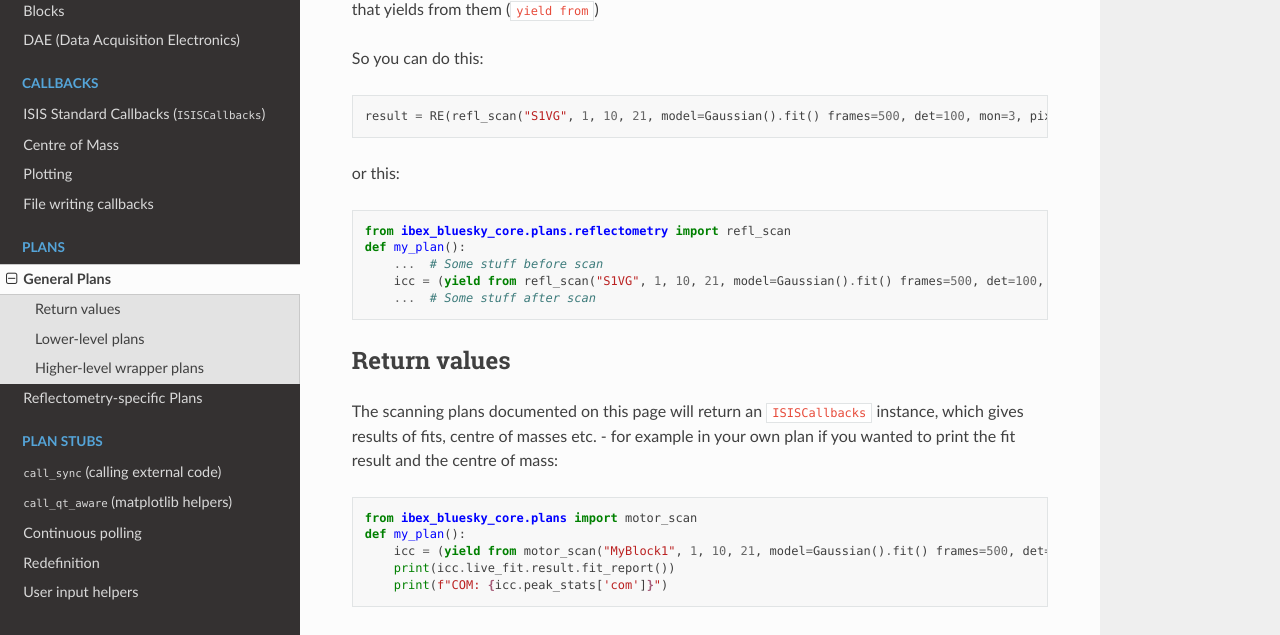
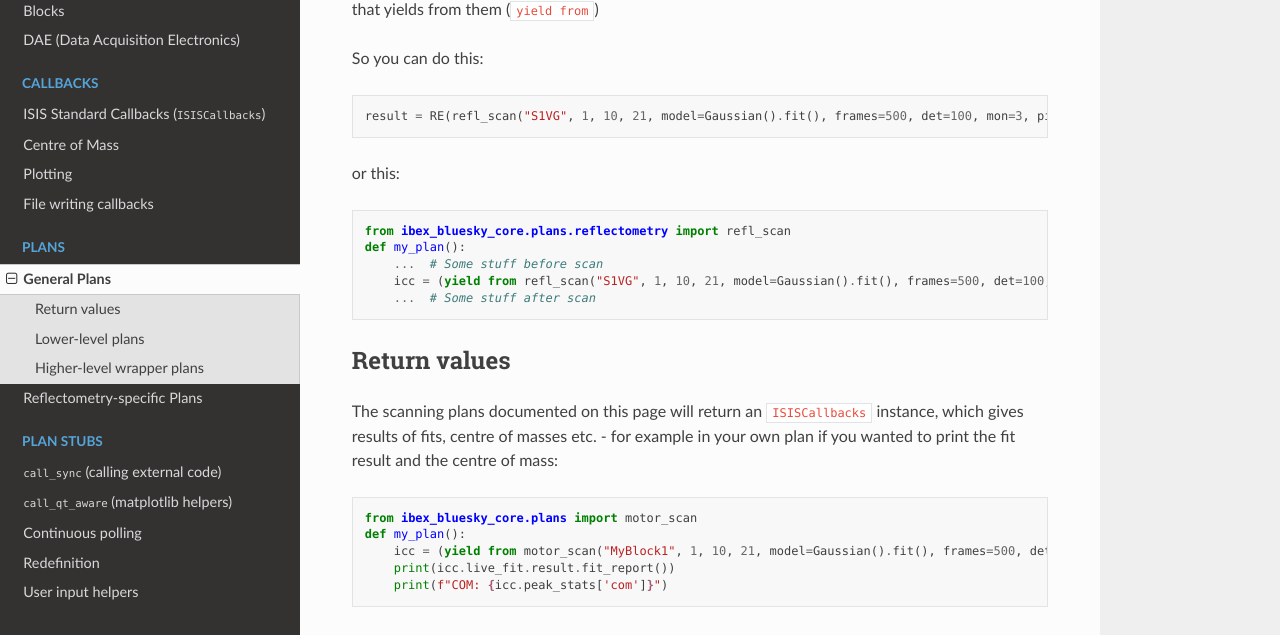
Before and after one commit to ISISComputingGroup/ibex_bluesky_core, a Sphinx documentation site: the page built from doc/plans/plans.md, in a window 1280 px wide and 900 px high. Shown: the part 260-895 px from the top of the window. Built offline with Sphinx 7.4.7 and the Read the Docs theme 3.1.0, drawn with Linux system fonts in a browser that asks for light colours; pages that are not in the unit, such as notebooks, are missing from menus.

````diff
--- a/doc/plans/plans.md
+++ b/doc/plans/plans.md
@@ -7,7 +7,7 @@ All of these plans can be used directly by the RunEngine (`RE()`) or within a wr
 So you can do this:
 
 ```python
-result = RE(refl_scan("S1VG", 1, 10, 21, model=Gaussian().fit() frames=500, det=100, mon=3, pixel_range=6, periods=True, save_run=False))
+result = RE(refl_scan("S1VG", 1, 10, 21, model=Gaussian().fit(), frames=500, det=100, mon=3, pixel_range=6, periods=True, save_run=False))
 ```
 
 or this:
@@ -16,7 +16,7 @@ or this:
 from ibex_bluesky_core.plans.reflectometry import refl_scan
 def my_plan():
     ...  # Some stuff before scan
-    icc = (yield from refl_scan("S1VG", 1, 10, 21, model=Gaussian().fit() frames=500, det=100, mon=3, pixel_range=6, periods=True, save_run=False))
+    icc = (yield from refl_scan("S1VG", 1, 10, 21, model=Gaussian().fit(), frames=500, det=100, mon=3, pixel_range=6, periods=True, save_run=False))
     ...  # Some stuff after scan
 ```
 
@@ -27,7 +27,7 @@ The scanning plans documented on this page will return an [`ISISCallbacks`](ibex
 ```python
 from ibex_bluesky_core.plans import motor_scan
 def my_plan():
-    icc = (yield from motor_scan("MyBlock1", 1, 10, 21, model=Gaussian().fit() frames=500, det=100, mon=3, pixel_range=6, periods=True, save_run=False))
+    icc = (yield from motor_scan("MyBlock1", 1, 10, 21, model=Gaussian().fit(), frames=500, det=100, mon=3, pixel_range=6, periods=True, save_run=False))
     print(icc.live_fit.result.fit_report())
     print(f"COM: {icc.peak_stats['com']}")
 ```
````
